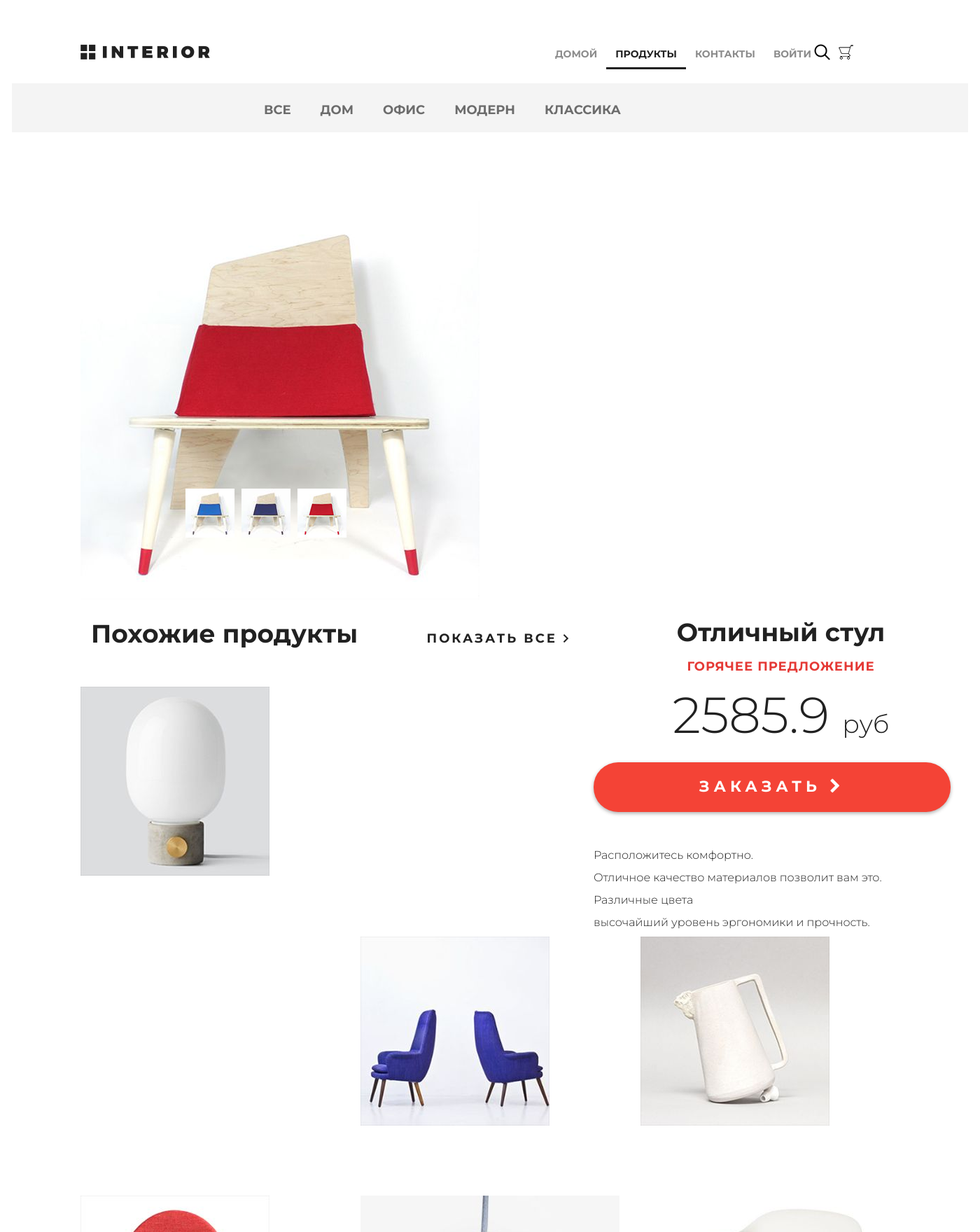
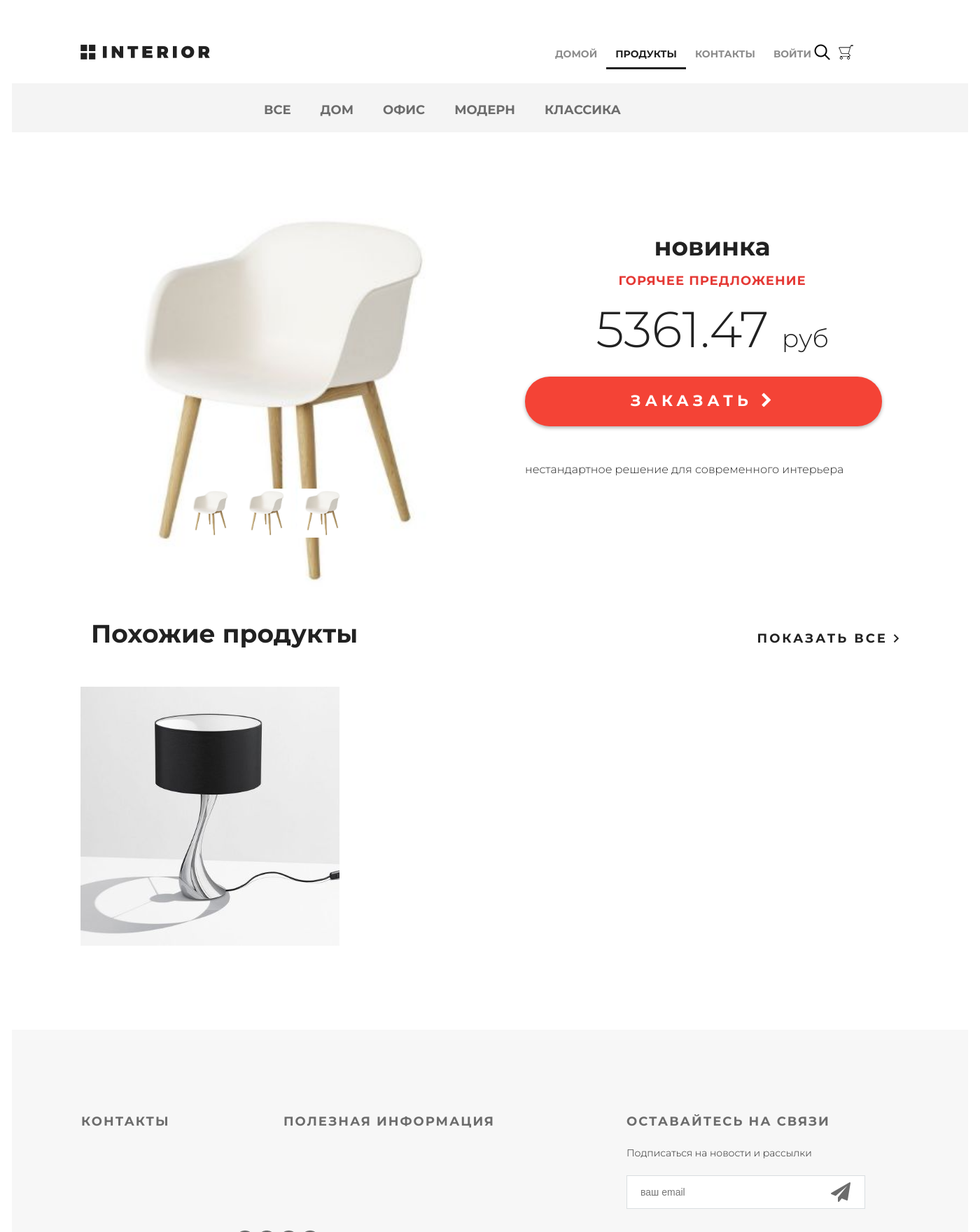
Before and after one commit to Tornado174/geekshop, a Django app: page /products/ in a window 1400 px wide. Shown: the top 1760 px of the page at 70% size. Run offline with Django 3.2, Linux system fonts and the light colour scheme; data comes from the database, SQL or seed files in the repository.

Commit message:
Lesson 6. Hot product

```diff
--- a/mainapp/templates/mainapp/products.html
+++ b/mainapp/templates/mainapp/products.html
@@ -1,5 +1,6 @@
 {% extends 'mainapp/base.html' %}
 {% load staticfiles %}
+
 
 {% block menu %}
 <div class="hero-white">
@@ -18,44 +19,36 @@
 	<div class="details-products">
 		<div class="details-slider">
 			<div class="slider-product">
-				<img src="{% static 'img/slider1.jpg' %}">
+				<img src="{{ media_url }}{{ hot_product.image }}">
 			</div>
 			<div class="slider-control">
 				<div class="block">
-					<a href="#"><img src="{% static 'img/controll.jpg' %}" alt="">
-						<div class="text"></div>
-
-					</a>
-				</div>
-				<div class="block">
-					<a href="#"><img src="{% static 'img/controll1.jpg' %}" alt="">
+					<a href="#"><img src="{{ media_url }}{{ hot_product.image }}" alt="">
 						<div class="text"></div>
 					</a>
 				</div>
 				<div class="block">
-					<a href="#"><img src="{% static 'img/controll2.jpg' %}" alt="">
+					<a href="#"><img src="{{ media_url }}{{ hot_product.image }}" alt="">
 						<div class="text"></div>
 					</a>
 				</div>
-
+				<div class="block">
+					<a href="#"><img src="{{ media_url }}{{ hot_product.image }}" alt="">
+						<div class="text"></div>
+					</a>
+				</div>
 			</div>
 		</div>
-	</div>
 
 		<div class="description">
-			<h3 class="big-bold">Отличный стул</h3>
+			<h3 class="big-bold">{{ hot_product.name }}</h3>
 			<h3 class="red">горячее предложение</h3>
-			<p class="price"> 2585.9 <span>руб</span></p>
-			<a href="#" class="red-button">
+			<p class="price">{{ hot_product.price }} <span>руб</span></p>
+			<a href="{% url 'basket:add' hot_product.pk %}" class="red-button">
 				заказать <i class="fa fa-chevron-right" aria-hidden="true"></i>
 			</a>
 			<div class="description-text">
-				<p>Расположитесь комфортно.</p>
-				<p>Отличное качество материалов
-				позволит вам это.</p>
-				<p>Различные цвета</p>
-				<p>высочайший уровень
-				эргономики и прочность.</p>
+				{{ hot_product.description }}
 			</div>
 		</div>
 	</div>
@@ -68,16 +61,16 @@
 		<div class="related-products clearfix">
 			{% for product in same_products %}
 			<div class="block">
-				<a href="#"><img src="{{ media_url }}{{ product.image }}" alt="{{ product.short_desc }}">
+				<a href="{% url 'basket:add' product.pk %}"><img src="{{ media_url }}{{ product.image }}"
+						alt="{{ product.short_desc }}">
 					<div class="text">
 						<img src="/static/img/icon-hover.png" alt="img">
 						<h3>Категория:{{ product.category.name }}</h3>
 						<h4>Название: {{ product.name }}</h4>
-						<p>Описание: {{ product.description }}</p>
-						<p>Цена: {{ product.price }}</p>
-						<p>На складе: {{ product.quantity }}</p>
+						<p>Описание: {{ product.description }} </p>
+						<p>Цена: {{ product.price }} </p>
+						<p>На складе: {{ product.quantity }} </p>
 					</div>
-
 				</a>
 			</div>
 			{% endfor %}
--- a/mainapp/views.py
+++ b/mainapp/views.py
@@ -1,3 +1,5 @@
+import random
+
 from django.conf import settings
 from django.shortcuts import get_object_or_404, render
 from django.utils import timezone
@@ -16,16 +18,27 @@ def main(request):
     return render(request, "mainapp/index.html", content)
 
 
+def get_basket(user):
+    if user.is_authenticated:
+        return Basket.objects.filter(user=user)
+    else:
+        return []
+
+
+def get_hot_product():
+    products = Product.objects.all()
+    return random.sample(list(products), 1)[0]
+
+
+def get_same_products(hot_product):
+    same_products = Product.objects.filter(category=hot_product.category).exclude(pk=hot_product.pk)[:3]
+    return same_products
+
+
 def products(request, pk=None):
     title = "продукты"
     links_menu = ProductCategory.objects.all()
-
-    basket = []
-    if request.user.is_authenticated:
-        basket = Basket.objects.filter(user=request.user)
-        # or you can use this
-        # _basket = request.user.basket.all()
-        # print(f'basket / _basket: {len(_basket)} / {len(basket)}')
+    basket = get_basket(request.user)
 
     if pk is not None:
         if pk == 0:
@@ -43,17 +56,16 @@ def products(request, pk=None):
             "basket": basket,
         }
         return render(request, "mainapp/products_list.html", content)
-    same_products = Product.objects.all()
+    hot_product = get_hot_product()
+    same_products = get_same_products(hot_product)
     content = {
         "title": title,
         "links_menu": links_menu,
         "same_products": same_products,
         "media_url": settings.MEDIA_URL,
-        "same_products": same_products,
         "basket": basket,
+        "hot_product": hot_product,
     }
-    if pk:
-        print(f"User select category: {pk}")
     return render(request, "mainapp/products.html", content)
 
 
--- a/static/style.css
+++ b/static/style.css
@@ -1444,3 +1444,7 @@ td:first-child {
 .related-products a:hover .text {
 	display: block;
 }
+
+.slider-product img {
+	width: 100%;
+}
```
